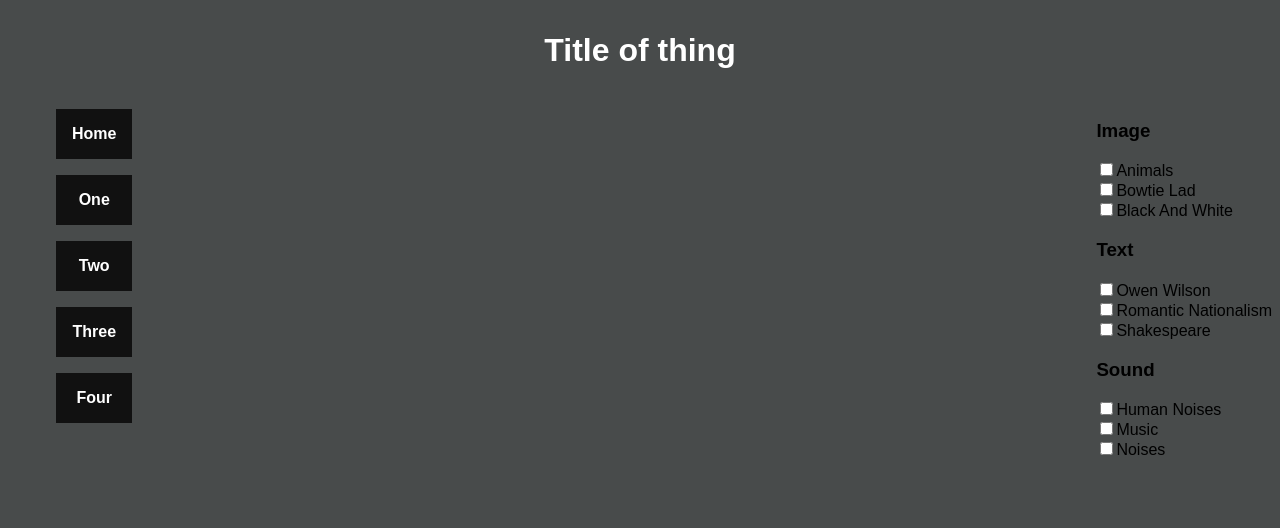
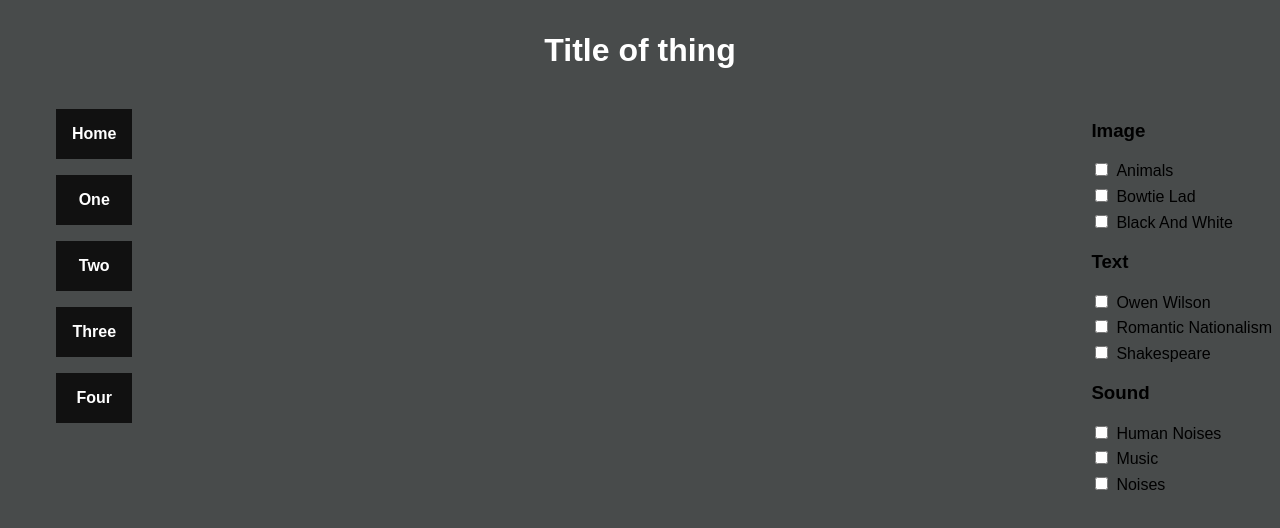
Before and after one commit to IT2810/it2810-webutvikling-h18-prosjekt-2-gruppe--35, a React (Create React App) app: page / in a window 1280 px wide. Shown: the top 528 px of the page. Built offline with nearby package versions, Linux system fonts and the light colour scheme.

Commit message:
Begin styling radio button (checkboxes) #2 #8

```diff
--- /dev/null
+++ b/src/components/CheckboxCategory.css
@@ -0,0 +1,6 @@
+.CheckboxCategory {
+    display: flex;
+    flex-direction: column;
+    height: 20%;
+    justify-content: space-between;
+}
--- a/src/components/CheckboxCategory.jsx
+++ b/src/components/CheckboxCategory.jsx
@@ -1,5 +1,6 @@
 import React, { Component } from 'react';
 import Checkbox from '../parts/checkbox.jsx';
+import "./CheckboxCategory.css"
 
 class CheckboxCategory extends Component {
     constructor() {
@@ -32,7 +33,9 @@ class CheckboxCategory extends Component {
         return(
             <React.Fragment>
                 <h3>{this.props.category}</h3>
-                {this.createCheckboxes()}
+                <div className="CheckboxCategory">
+                    {this.createCheckboxes()}
+                </div>
             </React.Fragment>
         );
     }
--- /dev/null
+++ b/src/parts/Checkbox.css
@@ -0,0 +1,6 @@
+input[type="checkbox"] {
+    -moz-appearance: radio;
+    -webkit-appearance: radio;
+
+    margin-right: 0.5rem;
+}
--- a/src/parts/checkbox.jsx
+++ b/src/parts/checkbox.jsx
@@ -1,4 +1,5 @@
 import React, { Component } from 'react';
+import "./Checkbox.css"
 
 class Checkbox extends Component {
     render() {
```
